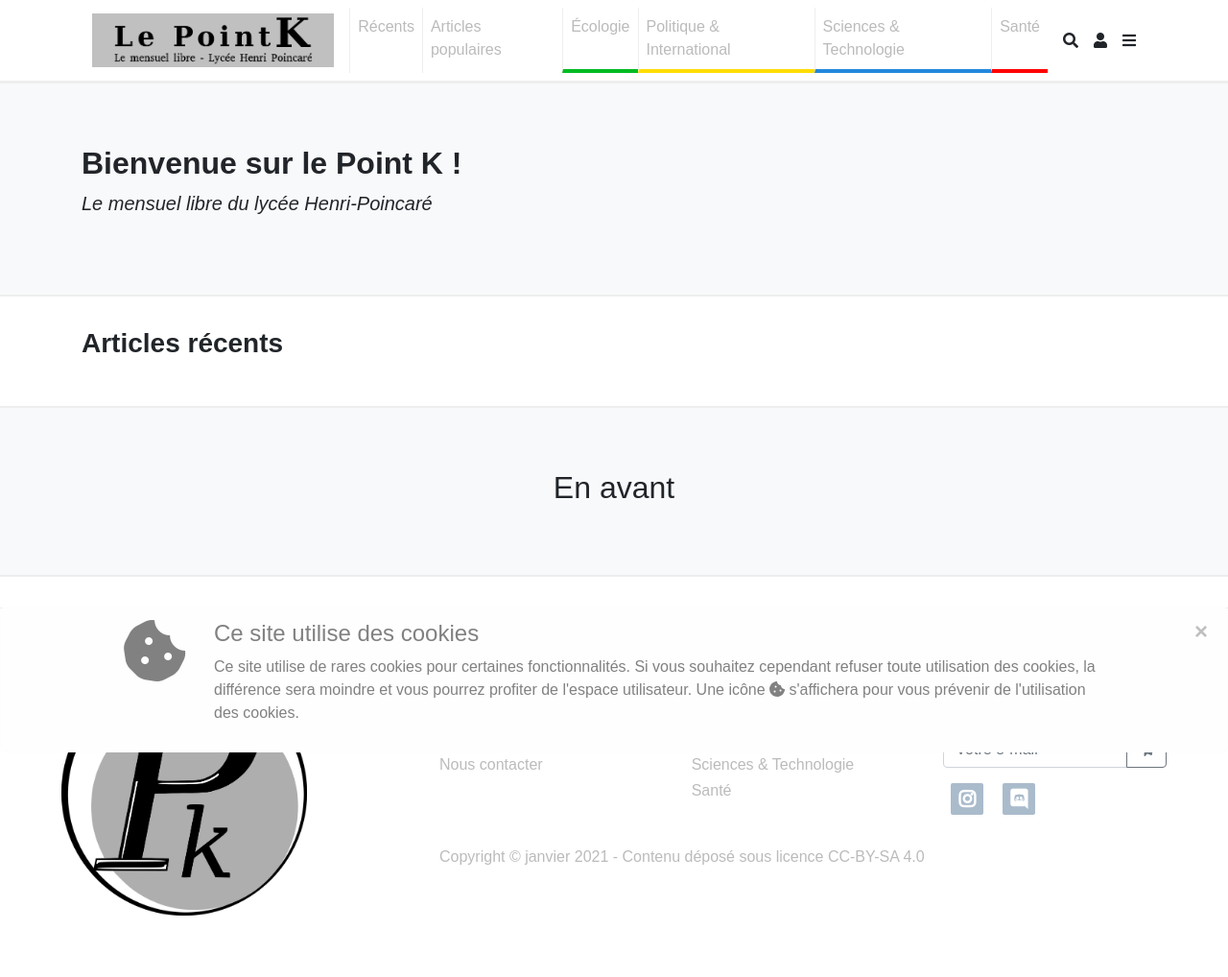
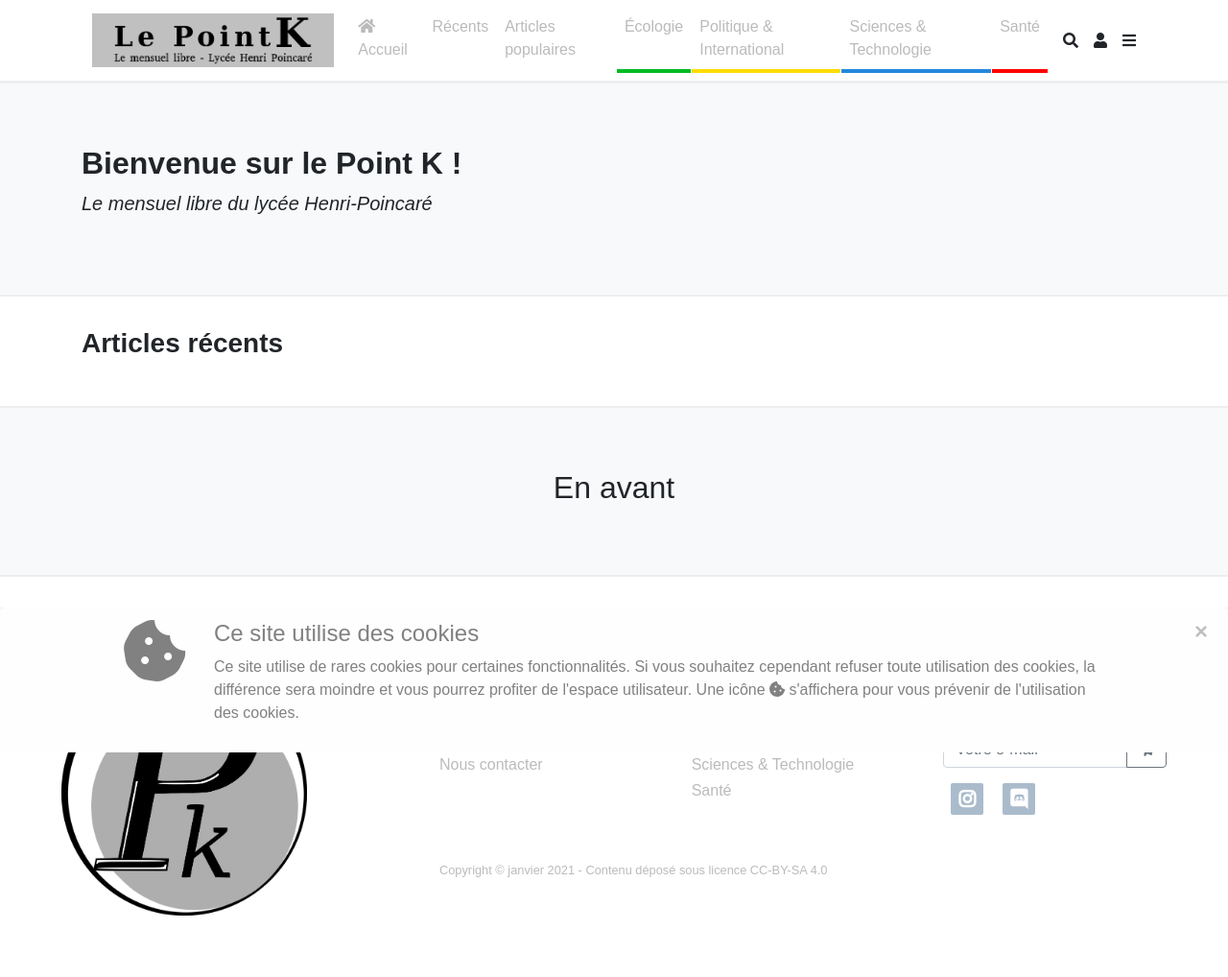
Before and after one commit to Florian-COLLIN/projetsnt, a PHP site: page /index.php in a window 1280 px wide. Shown: the whole page at 96% size. Run offline with PHP 8.4, Linux system fonts and the light colour scheme; data comes from the database, SQL or seed files in the repository.

Commit message:
Add files via upload

```diff
--- a/includes/footer.php
+++ b/includes/footer.php
@@ -38,7 +38,7 @@
 			<?php
 			$monthArray = ["janvier","février","mars","avril","mai","juin","juillet","août","septembre","octobre","novembre","décembre"];
 			?>
-			<p class="footer-copyright">Copyright © <?php echo($monthArray[date("m")-1] . " " . date("Y")); ?> - Contenu déposé sous licence <a href="https://creativecommons.org/licenses/by-sa/4.0/" class="footer-link">CC-BY-SA 4.0</a></p>
+			<p class="footer-copyright small">Copyright © <?php echo($monthArray[date("m")-1] . " " . date("Y")); ?> - Contenu déposé sous licence <a href="https://creativecommons.org/licenses/by-sa/4.0/" class="footer-link">CC-BY-SA 4.0</a></p>
 		</div>
 	</div>
 </footer>
--- a/includes/header.php
+++ b/includes/header.php
@@ -9,6 +9,9 @@
 			</button>
 			<div class="collapse navbar-collapse" id="navbar">
 				<ul class="navbar-nav mr-auto">
+					<li class="nav-item">
+						<a class="navbar-link" href="index.php"><i class="fas fa-home"></i> Accueil</a>
+					</li>
 					<li class="nav-item">
 						<a class="navbar-link" href="index.php">Récents</a>
 					</li>
--- a/includes/styles.css
+++ b/includes/styles.css
@@ -42,10 +42,16 @@
 }
 
 .nav-item {
-	border-left: 1px solid #eee;
+	/*border-left: 1px solid #eee;*/
 	color: black;
 	padding: 0.5rem;
 	font-weight: 500;
+	transition-duration: 0.5s;
+	margin-left: 1px;
+}
+
+.nav-item:hover {
+	background-color: #fafafa;
 }
 
 .navbar-link {
@@ -54,7 +60,7 @@
 	transition-duration: 0.5s;
 }
 
-.navbar-link:hover {
+.nav-item:hover .navbar-link {
 	color: black;
 	text-decoration: none;
 }
@@ -113,7 +119,7 @@
 
 .footer-copyright {
 	color: #bbb;
-	margin-top: 1rem;
+	margin-top: 2rem;
 }
 
 .card {
@@ -124,9 +130,3 @@
 .center {
 	text-align: center;
 }
-
-
-.col-milieu{
-    margin-left: auto;
-    margin-right: auto;
-}
```
